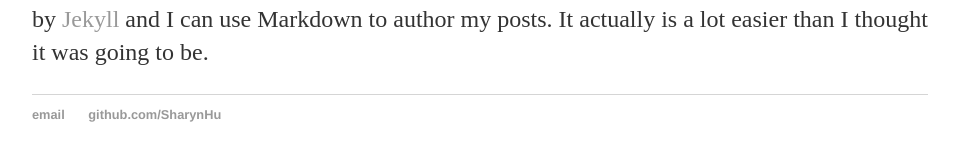
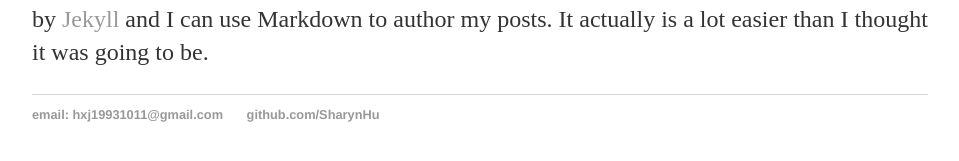
Before and after one commit to SharynHu/SharynHu.github.io, a Jekyll site: the page built from _posts/2020-12-17-First-Post.md, in a window 1280 px wide. Shown: the part 341-502 px from the top of the page, without its empty margins (160-1119 px from the left). Built offline with Jekyll 4.4.1, drawn with Linux system fonts in a browser that asks for light colours.

Commit message:
Update default.html

```diff
--- a/_layouts/default.html
+++ b/_layouts/default.html
@@ -21,7 +21,7 @@
 			</div><!-- /.container -->
 			<footer>
 	    		<ul>
-	        		<li><a href="mailto:hxj19931011@gmail.com">email</a></li>
+	        		<li><a href="mailto:hxj19931011@gmail.com">email: hxj19931011@gmail.com</a></li>
 	        		<li><a href="https://github.com/SharynHu">github.com/SharynHu</a></li>
 				</ul>
 			</footer>
```
